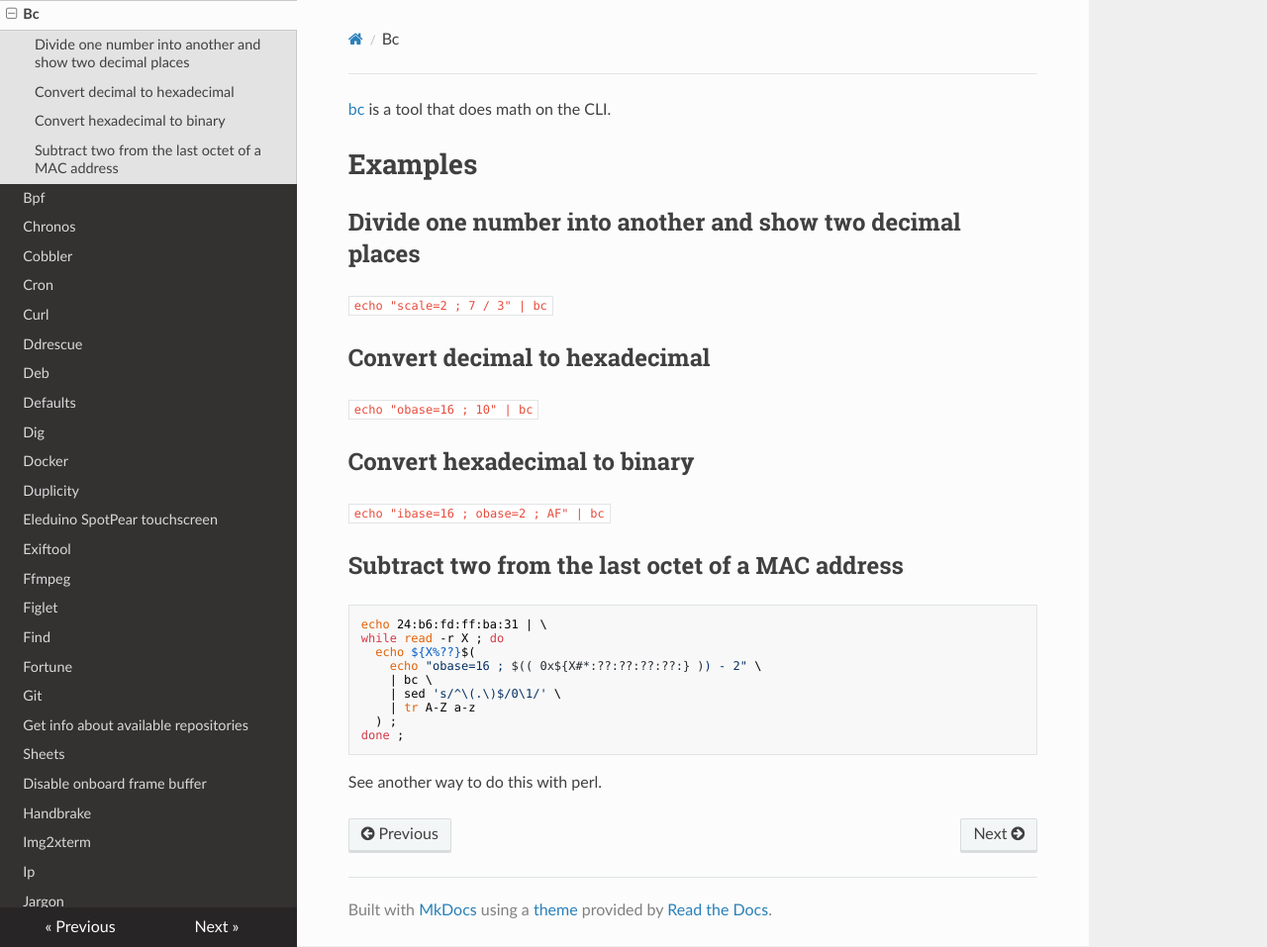
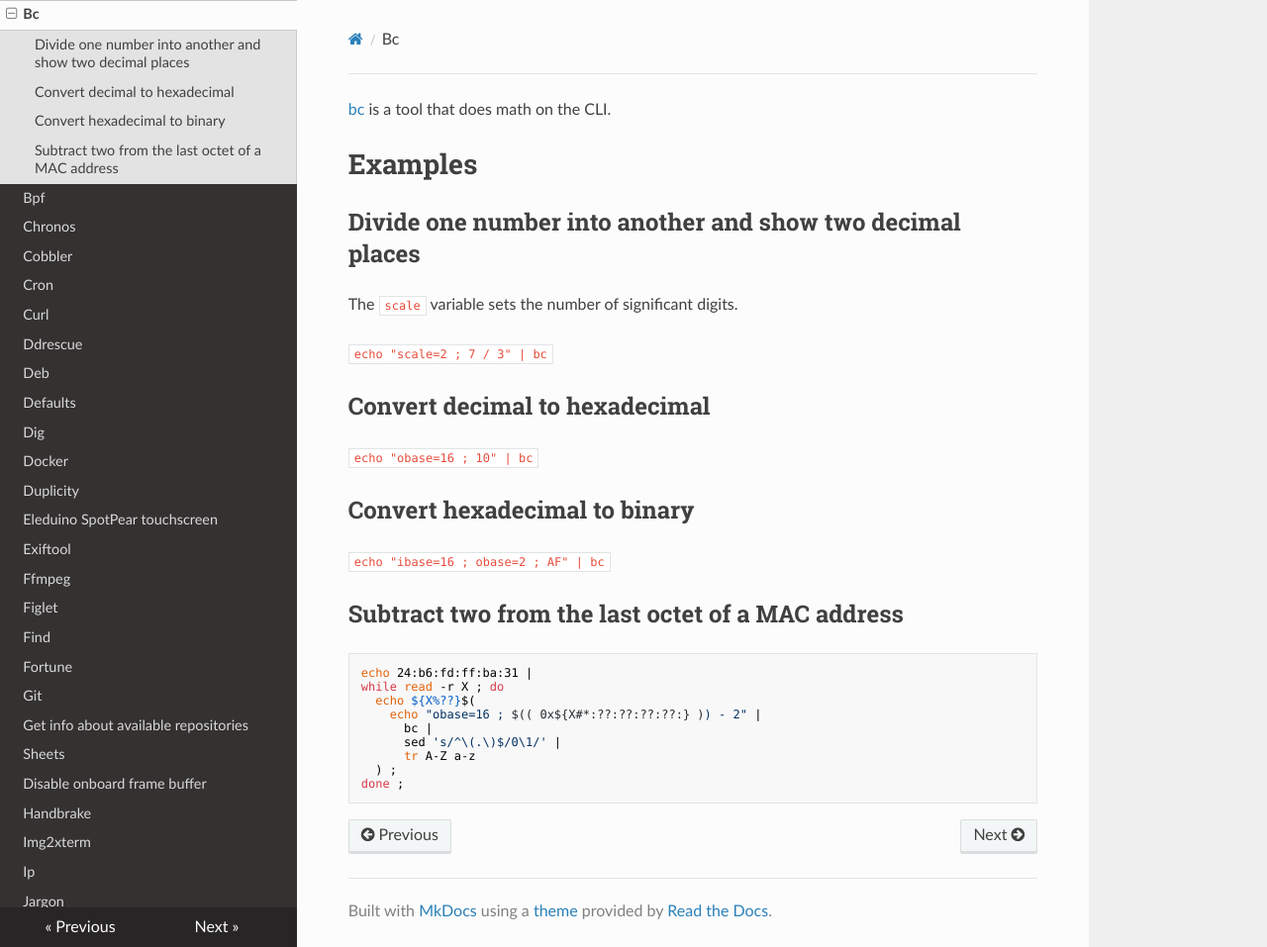
Before and after one commit to lando-cal/tech-notes, an MkDocs documentation site: the page built from docs/bc.md, in a window 1280 px wide and 957 px high. Shown: the whole window at 99% size. Built offline with MkDocs 1.6.1, drawn with Linux system fonts in a browser that asks for light colours; nearby versions of some CDN libraries.

Commit message:
Wording, example syntax cleanup, remove text with no relevant link.

````diff
--- a/docs/bc.md
+++ b/docs/bc.md
@@ -3,6 +3,8 @@
 # Examples
 
 ## Divide one number into another and show two decimal places
+
+The `scale` variable sets the number of significant digits.
 
 `echo "scale=2 ; 7 / 3" | bc`
 
@@ -17,15 +19,13 @@
 ## Subtract two from the last octet of a MAC address
 
 ```
-echo 24:b6:fd:ff:ba:31 | \
+echo 24:b6:fd:ff:ba:31 |
 while read -r X ; do
   echo ${X%??}$(
-    echo "obase=16 ; $(( 0x${X#*:??:??:??:??:} )) - 2" \
-    | bc \
-    | sed 's/^\(.\)$/0\1/' \
-    | tr A-Z a-z
+    echo "obase=16 ; $(( 0x${X#*:??:??:??:??:} )) - 2" |
+      bc |
+      sed 's/^\(.\)$/0\1/' |
+      tr A-Z a-z
   ) ;
 done ;
 ```
-
-See another way to do this with perl.
````
